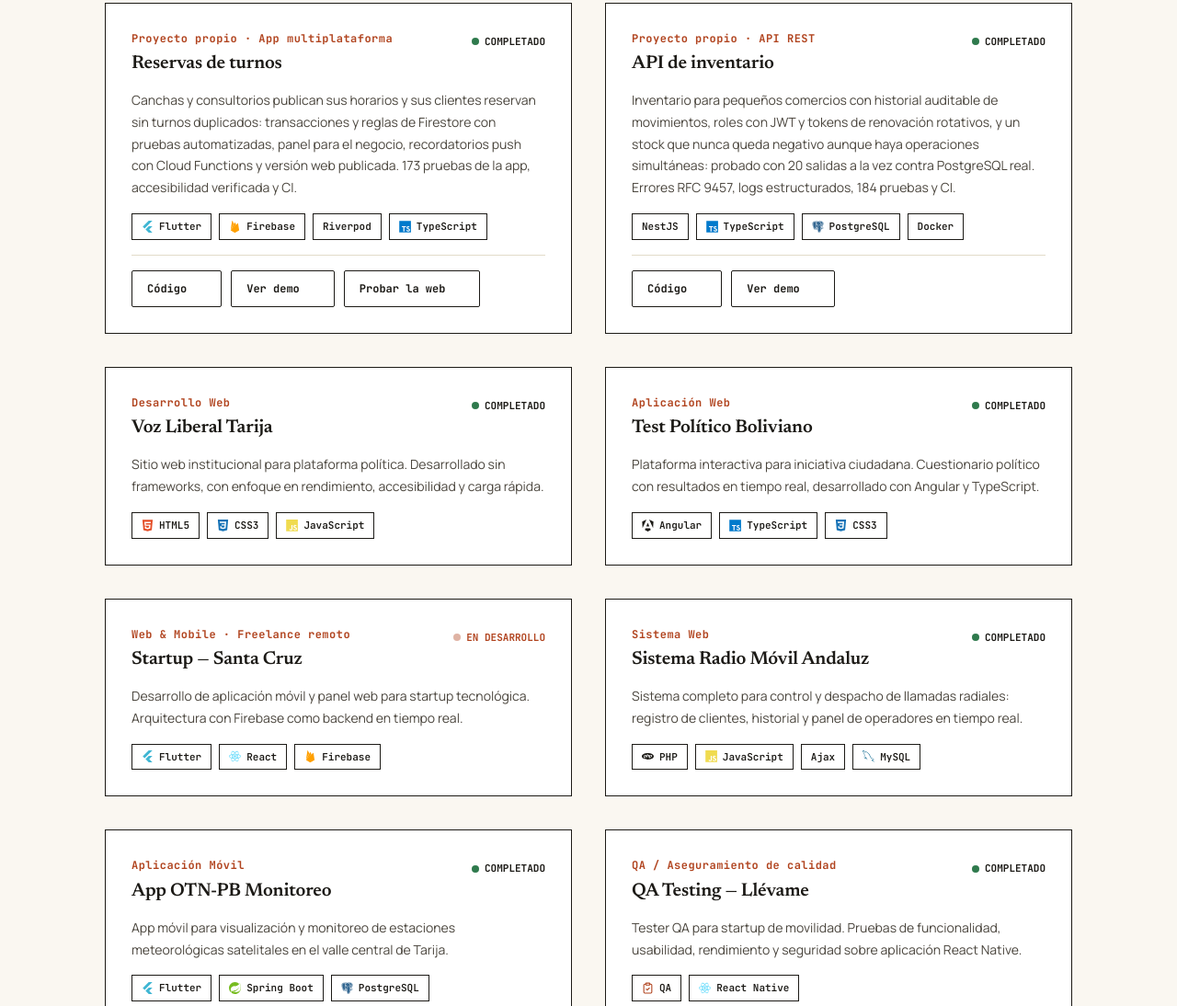
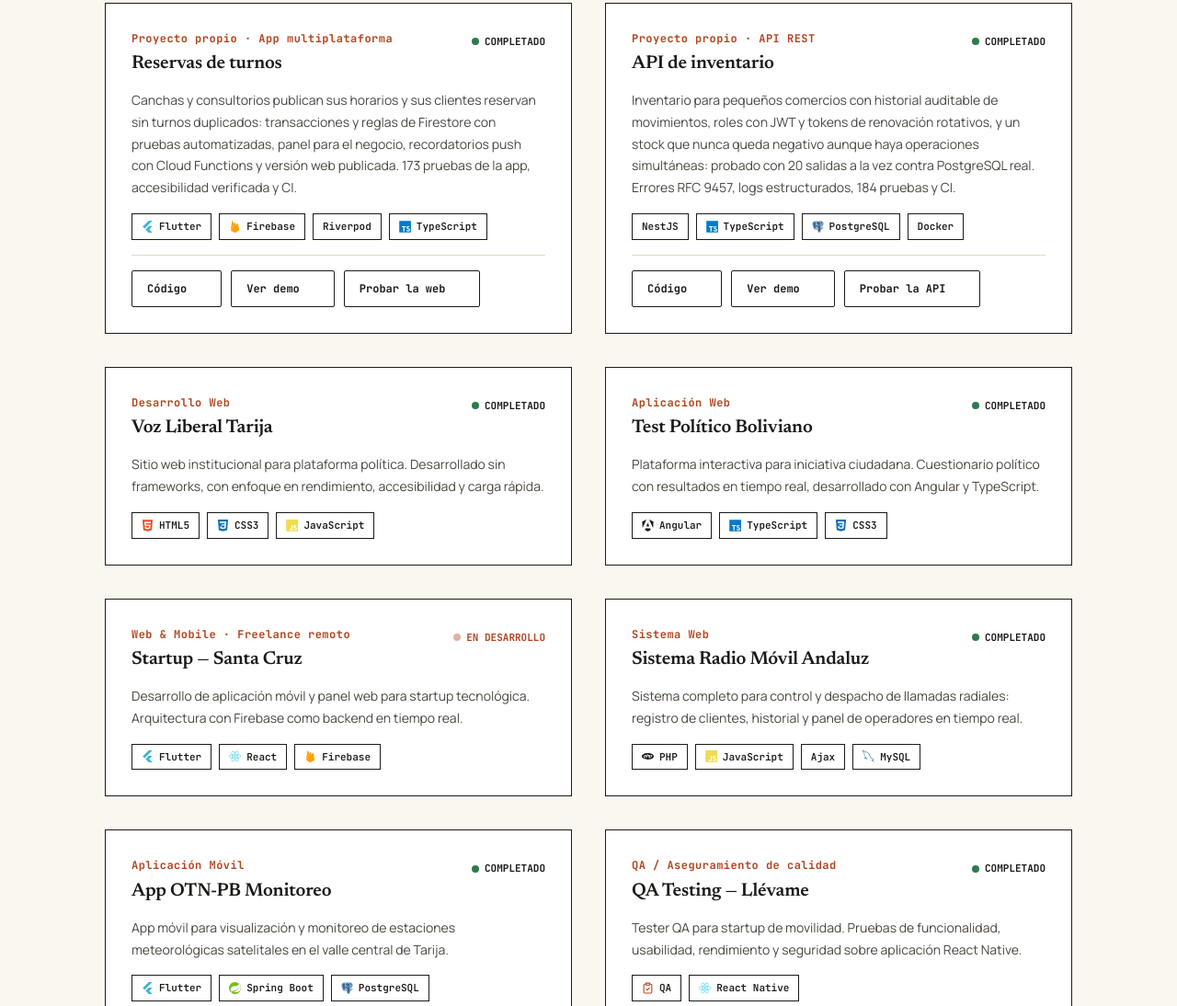
Before and after one commit to rolandocesar-prog-dev/cv-web, a website with bundled scripts: page index.html in a window 1280 px wide. Shown: the part 5426-6520 px from the top of the page at 92% size. Built offline with nearby package versions, Linux system fonts and the light colour scheme.

Commit message:
feat: enlace «Probar la API» de la API de inventario publicada, en la web y en el PDF

```diff
--- a/index.html
+++ b/index.html
@@ -1241,6 +1241,19 @@
                                             </svg>
                                         </a>
                                     </li>
+                                    <li>
+                                        <a
+                                            class="store-link"
+                                            href="https://inventory-api-c5yi.onrender.com/docs"
+                                            target="_blank"
+                                            rel="noopener noreferrer"
+                                        >
+                                            Probar la API
+                                            <svg class="icon" aria-hidden="true" focusable="false">
+                                                <use href="img/icons.svg#ui-external-link" />
+                                            </svg>
+                                        </a>
+                                    </li>
                                 </ul>
                             </div>
                         </article>
```
Also changed, not shown: 2 other files.
